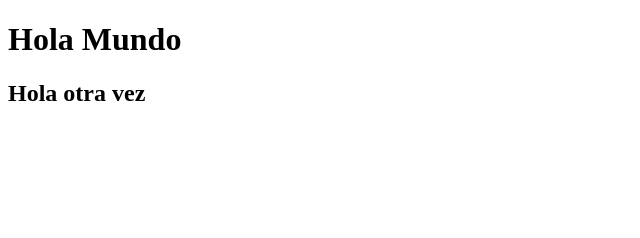
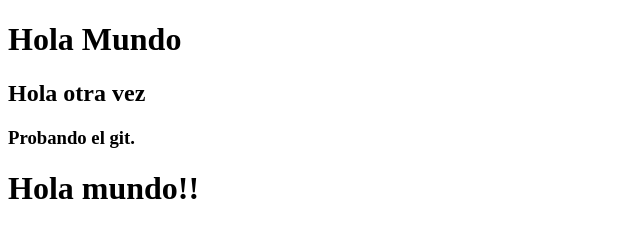
Before and after one commit to LeonelCa1deron/Practica1GitHub, a plain HTML site: page index.html in a window 1280 px wide. Shown: the whole page, without its empty margins (0-640 px from the left). Drawn offline with Linux system fonts and the light colour scheme.

Commit message:
otra vez modificando el index

```diff
--- a/index.html
+++ b/index.html
@@ -9,5 +9,7 @@
 <body>
     <h1>Hola Mundo</h1>
     <h2>Hola otra vez</h2>
+    <h3>Probando el git.</h3>
+    <h1>Hola mundo!!</h1>
 </body>
 </html>
```
